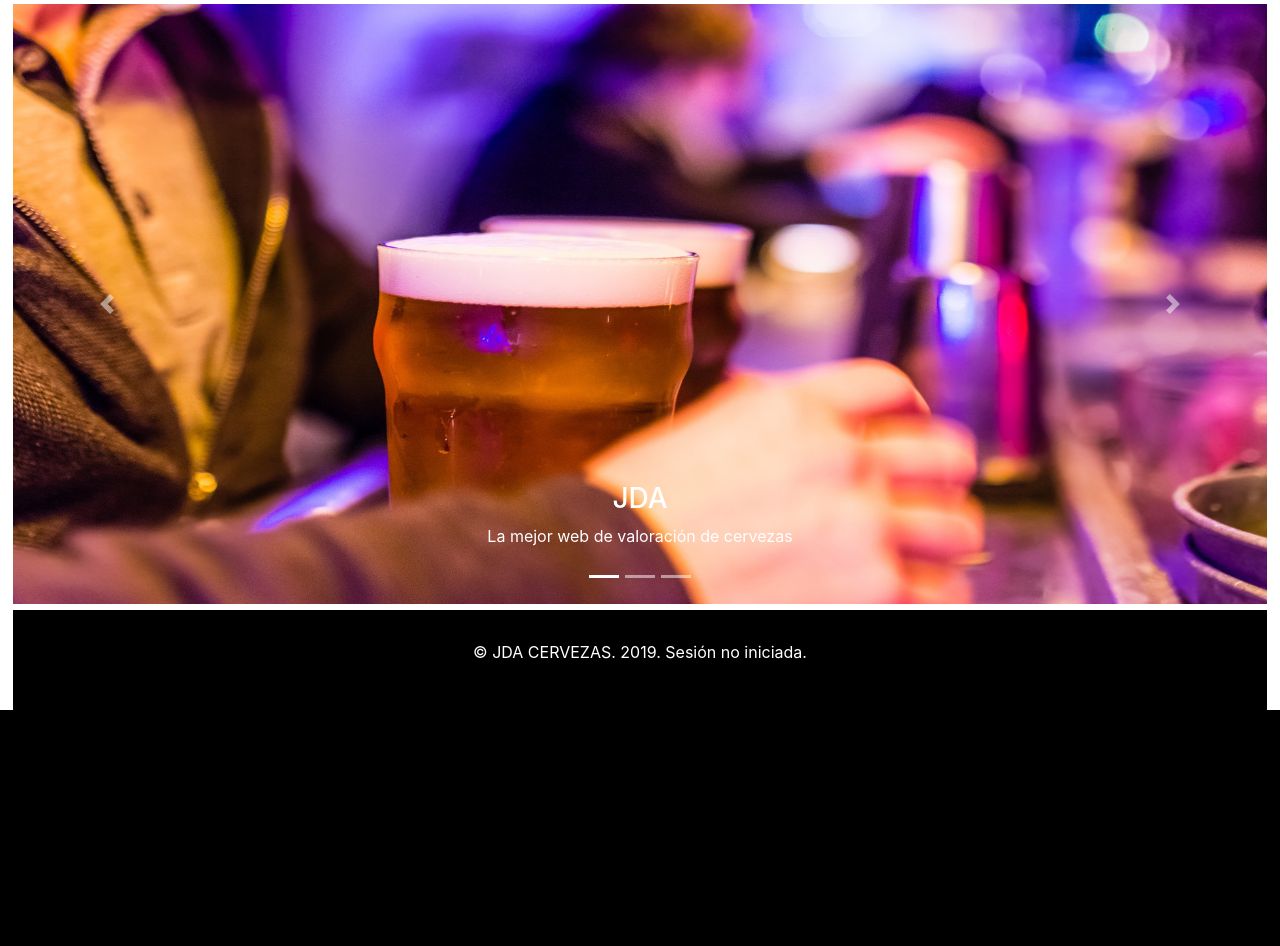
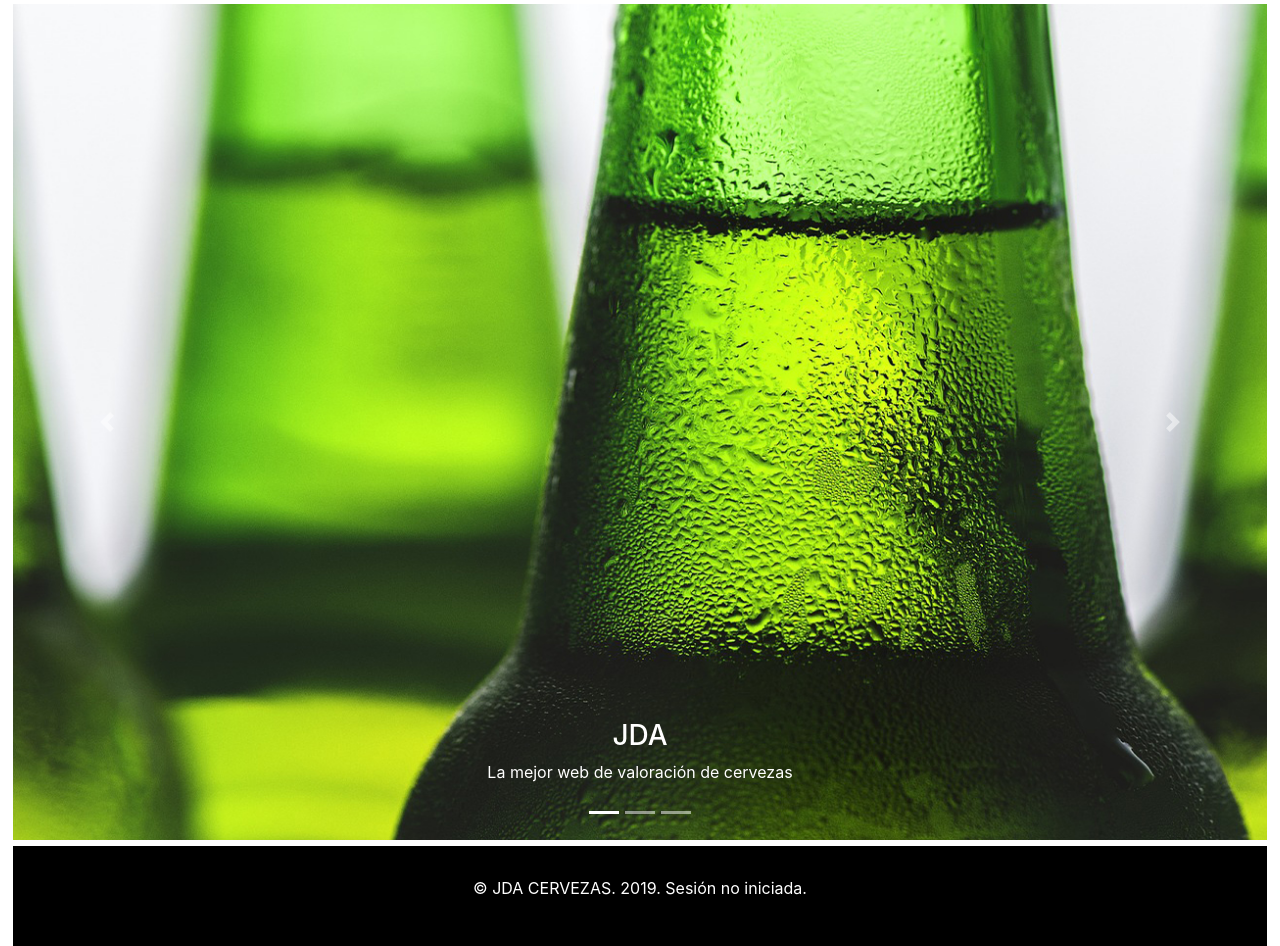
Before and after one commit to deleif/P9-UOC, a PHP site: page / in a window 1280 px wide. Shown: the part 658-1604 px from the top of the page. Before the commit the page ends 1368 px from the top, so only its background shows below. Run offline with PHP 8.4, Linux system fonts and the light colour scheme; data comes from the database, SQL or seed files in the repository.

Commit message:
cambio imagenes

```diff
--- a/view/Contenido/home.php
+++ b/view/Contenido/home.php
@@ -9,21 +9,21 @@
                     </ol>
                     <div class="carousel-inner">
                         <div class="carousel-item active">
-                        <img class="d-block w-100" src="assets/images/slide1.jpg" alt="First slide">
+                        <img class="d-block w-100" src="assets/images/slide_1.jpg" alt="First slide">
                             <div class="carousel-caption">
                                 <h3>JDA</h3>
                                 <p>La mejor web de valoración de cervezas</p>
                             </div>
                         </div>
                         <div class="carousel-item">
-                        <img class="d-block w-100" src="assets/images/slide2.jpg"" alt="Second slide">
+                        <img class="d-block w-100" src="assets/images/slide_2.jpg"" alt="Second slide">
                             <div class="carousel-caption">
                                 <h3>Valora tus cervezas favoritas</h3>
                                 <p>Tu opinión es muy importante.</p>
                             </div>
                         </div>
                         <div class="carousel-item">
-                        <img class="d-block w-100" src="assets/images/slide3.jpg"" alt="Third slide">
+                        <img class="d-block w-100" src="assets/images/slide_3.jpg"" alt="Third slide">
                             <div class="carousel-caption">
                                 <h3>Descubre nuevas marcas</h3>
                                 <p>Sabemos que eres un amante de la cerveza y que te encantará descubrir nuevos sabores.</p>
```
Also changed, not shown: assets/images/slide_1.jpg (added), assets/images/slide_2.jpg (added), assets/images/slide_3.jpg (added), 2 other files.
